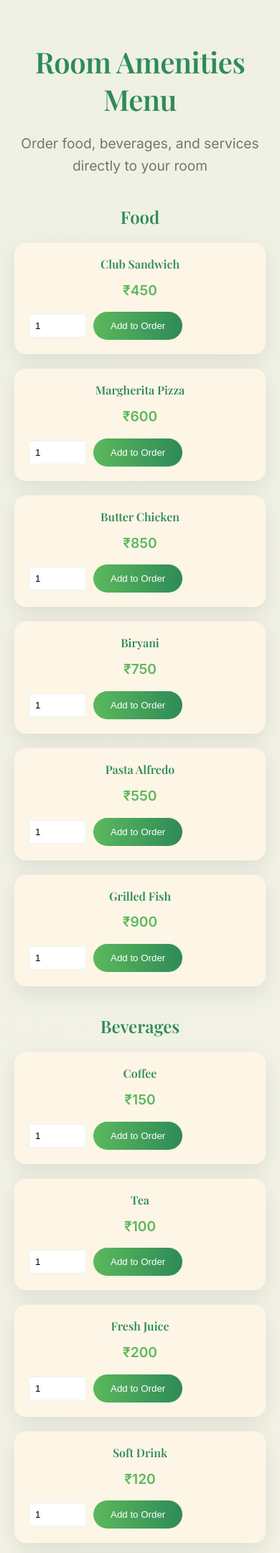
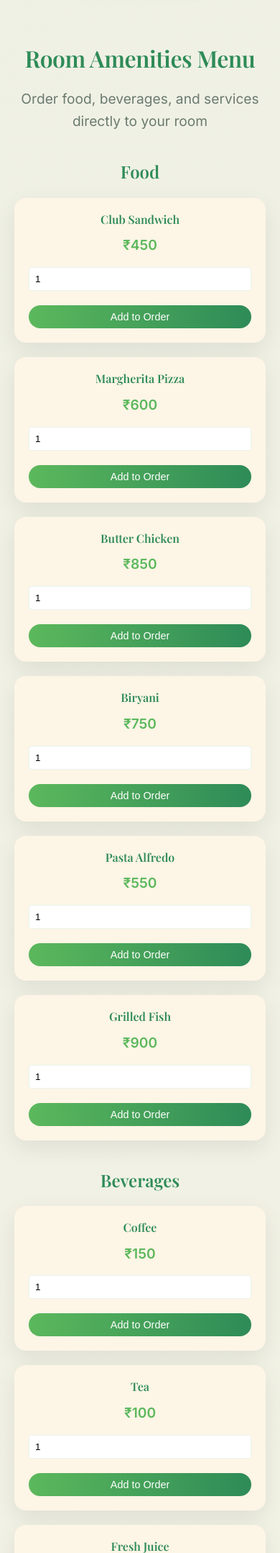
Before and after one commit to Connect-Enjoy/Seren, a Flask app: page /guest/amenities in a window 390 px wide. Shown: the part 212-2369 px from the top of the page at 72% size. Run offline with Flask 3, Linux system fonts and the light colour scheme; the visitor is signed in with stand-in values (Sample User, id 1).

Commit message:
style.css

```diff
--- a/static/css/style.css
+++ b/static/css/style.css
@@ -14,6 +14,48 @@
     --glass-border: rgba(253, 245, 230, 0.2);
 }
 
+/* Elegant Custom Scrollbar */
+::-webkit-scrollbar {
+    width: 14px;
+}
+
+::-webkit-scrollbar-track {
+    background: linear-gradient(180deg, var(--skin-cream), var(--cream-bg));
+    border-radius: 12px;
+    box-shadow: inset 0 0 6px rgba(0, 0, 0, 0.1);
+}
+
+::-webkit-scrollbar-thumb {
+    background: linear-gradient(180deg, var(--accent-green), var(--primary-green));
+    border-radius: 12px;
+    border: 3px solid var(--cream-bg);
+    box-shadow: 0 2px 8px rgba(46, 139, 87, 0.3);
+}
+
+::-webkit-scrollbar-thumb:hover {
+    background: linear-gradient(180deg, var(--primary-green), #1f6b41);
+    box-shadow: 0 2px 12px rgba(46, 139, 87, 0.5);
+}
+
+::-webkit-scrollbar-thumb:active {
+    background: linear-gradient(180deg, #1f6b41, var(--primary-green));
+}
+
+::-webkit-scrollbar-corner {
+    background: var(--cream-bg);
+}
+
+/* Firefox */
+* {
+    scrollbar-width: thick;
+    scrollbar-color: var(--primary-green) var(--cream-bg);
+}
+
+/* Smooth scrolling */
+html {
+    scroll-behavior: smooth;
+}
+
 * {
     margin: 0;
     padding: 0;
@@ -26,6 +68,9 @@ body {
     color: var(--text-dark);
     overflow-x: hidden;
     line-height: 1.6;
+    scroll-behavior: smooth;
+    overflow-y: scroll;
+    scrollbar-gutter: stable;
 }
 
 h1, h2, h3, h4 {
@@ -333,6 +378,11 @@ footer {
     background: linear-gradient(to right, #6c757d, #5a6268);
 }
 
+.btn-sm {
+    padding: 8px 16px;
+    font-size: 0.9rem;
+}
+
 /* Dashboard Styles */
 .dashboard-cards {
     display: grid;
@@ -375,11 +425,14 @@ footer {
     overflow: hidden;
     box-shadow: var(--shadow);
     margin-bottom: 30px;
+    max-height: 600px;
+    overflow-y: auto;
 }
 
 .data-table table {
     width: 100%;
     border-collapse: collapse;
+    min-width: 800px;
 }
 
 .data-table th,
@@ -393,6 +446,8 @@ footer {
     background: linear-gradient(135deg, var(--accent-green), var(--primary-green));
     color: white;
     font-weight: 500;
+    position: sticky;
+    top: 0;
 }
 
 .data-table tr:hover {
@@ -557,6 +612,26 @@ footer {
     font-size: 1rem;
 }
 
+/* Ensure main content has proper scrolling */
+main {
+    min-height: calc(100vh - 200px);
+}
+
+/* Custom scrollbar for specific containers */
+.scroll-container {
+    scrollbar-width: thin;
+    scrollbar-color: var(--accent-green) var(--skin-cream);
+}
+
+.scroll-container::-webkit-scrollbar {
+    width: 8px;
+}
+
+.scroll-container::-webkit-scrollbar-thumb {
+    background: var(--accent-green);
+    border-radius: 6px;
+}
+
 /* Responsive */
 @media (max-width: 992px) {
     .room-cards {
@@ -565,6 +640,10 @@ footer {
 
     .nav-center {
         gap: 25px;
+    }
+
+    .hero h1 {
+        font-size: 2.8rem;
     }
 }
 
@@ -601,6 +680,13 @@ footer {
     .stats-grid {
         grid-template-columns: repeat(2, 1fr);
     }
+
+    .flash-messages {
+        position: relative;
+        top: auto;
+        right: auto;
+        margin: 20px;
+    }
 }
 
 @media (max-width: 480px) {
@@ -611,4 +697,22 @@ footer {
     .form-container {
         padding: 20px;
     }
+
+    .hero h1 {
+        font-size: 2rem;
+    }
+
+    .menu-items {
+        grid-template-columns: 1fr;
+    }
+
+    .order-form {
+        flex-direction: column;
+        align-items: stretch;
+    }
+
+    .quantity-input {
+        width: 100%;
+        margin-bottom: 10px;
+    }
 }
```
